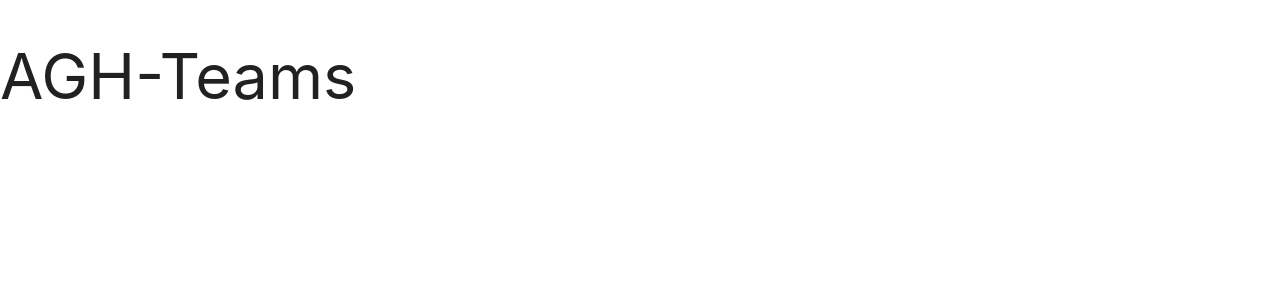
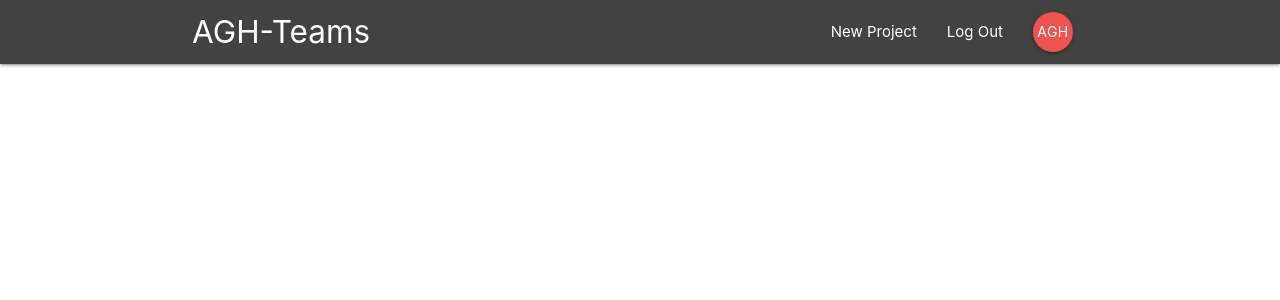
Before and after one commit to pidubiel/agh-teams, a React (Create React App) app: page / in a window 1280 px wide. Shown: the top 300 px of the page. Built offline with nearby package versions, Linux system fonts and the light colour scheme.

Commit message:
Added Navbar Component

```diff
--- a/src/App.js
+++ b/src/App.js
@@ -1,12 +1,13 @@
 import React, { Component } from 'react';
 import { BrowserRouter } from 'react-router-dom'
+import Navbar from './components/layout/Navbar'
 
 class App extends Component {
   render() {
     return (
       <BrowserRouter>
         <div className="App">
-          <h1>AGH-Teams</h1>
+          <Navbar />
         </div>
       </BrowserRouter>
     );
--- a/src/components/layout/Navbar.js
+++ b/src/components/layout/Navbar.js
@@ -0,0 +1,16 @@
+import React from 'react'
+import { Link } from 'react-router-dom'
+import SignedInLinks from './SignedInLinks'
+
+const Navbar = () => {
+  return(
+    <nav className="nav-wrapper grey darken-3">
+      <div className="container">
+        <Link to='/' className='brand-logo'>AGH-Teams</Link>
+        <SignedInLinks />
+      </div>
+    </nav>
+  )
+}
+
+export default Navbar
--- a/src/components/layout/SignedInLinks.js
+++ b/src/components/layout/SignedInLinks.js
@@ -0,0 +1,14 @@
+import React from 'react'
+import { NavLink } from 'react-router-dom'
+
+const SignedInLinks = () => {
+  return(
+    <ul className="right">
+      <li><NavLink to='/'>New Project</NavLink></li>
+      <li><NavLink to='/'>Log Out</NavLink></li>
+      <li><NavLink to='/' className='btn btn-floating red lighten-1'>AGH</NavLink></li>
+    </ul>
+  )
+}
+
+export default SignedInLinks
```
